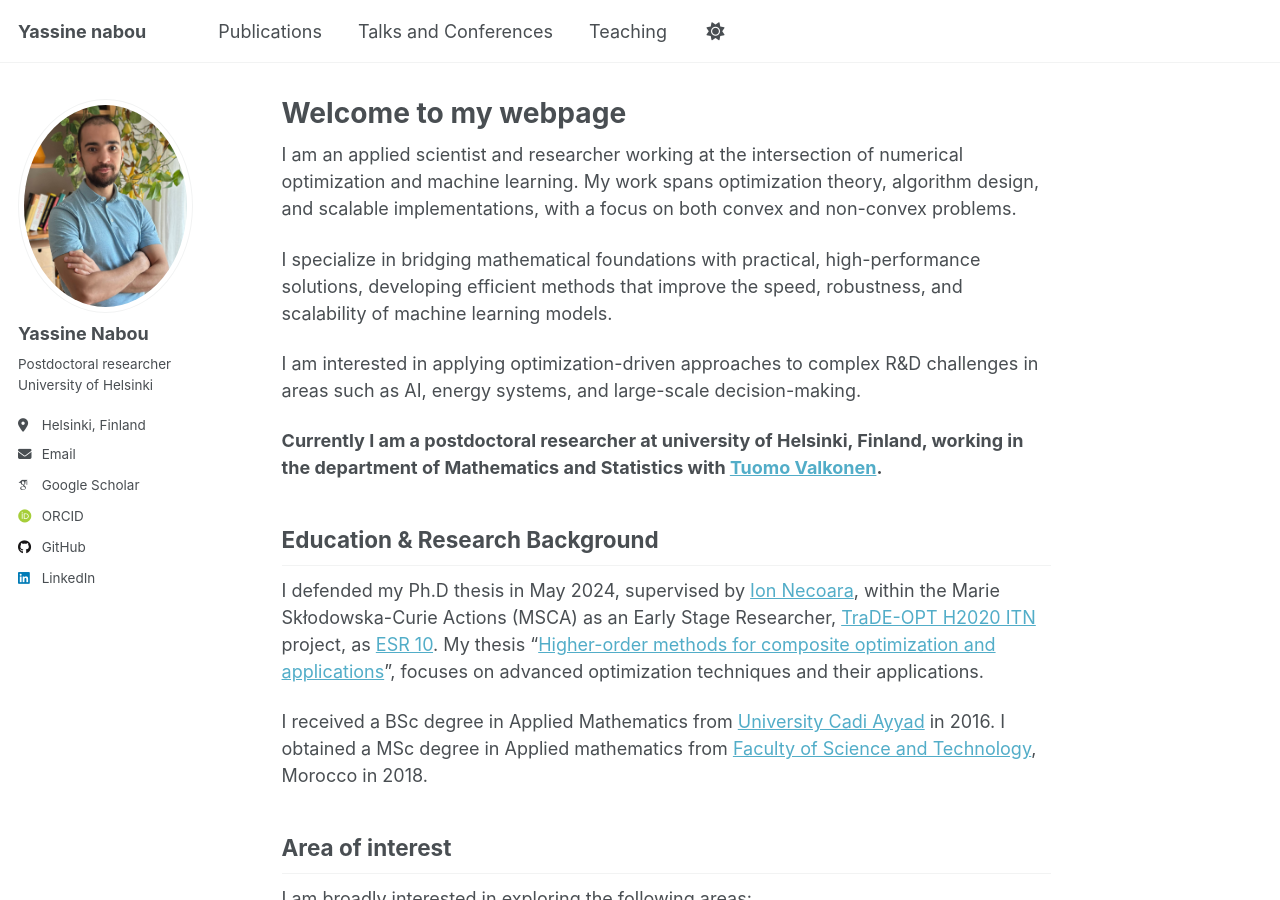
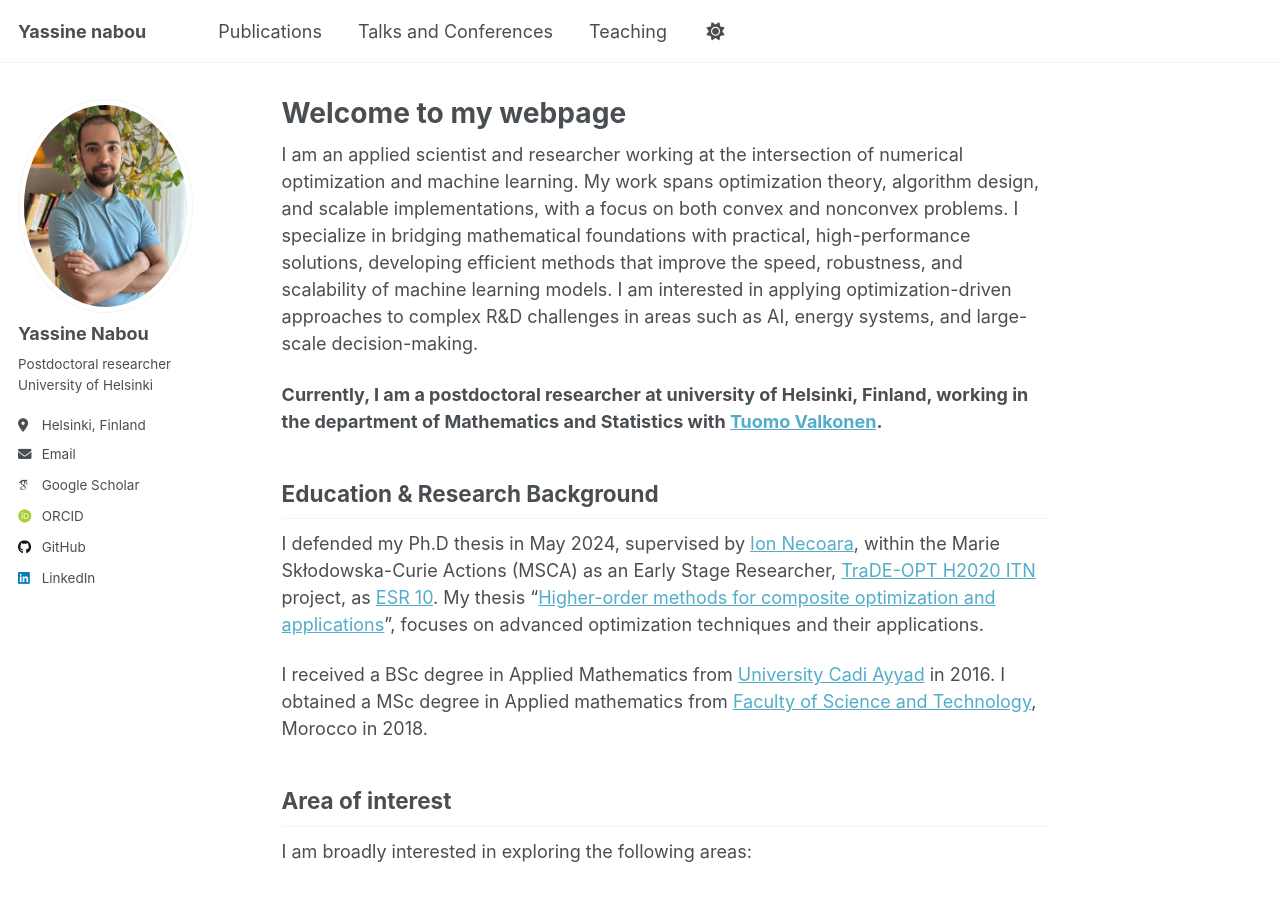
Before and after one commit to Yassine-Nabou/Yassine-Nabou.github.io, a Jekyll site: the page built from _pages/about.md, in a window 1280 px wide and 900 px high. Built offline with Jekyll 4.4.1, drawn with Linux system fonts in a browser that asks for light colours; some web fonts are replaced; a script that is not in the unit is left out.

Commit message:
Update about.md

```diff
--- a/_pages/about.md
+++ b/_pages/about.md
@@ -7,13 +7,11 @@ redirect_from:
   - /about.html
 ---
 
-I am an applied scientist and researcher working at the intersection of numerical optimization and machine learning. My work spans optimization theory, algorithm design, and scalable implementations, with a focus on both convex and non-convex problems.
-
+I am an applied scientist and researcher working at the intersection of numerical optimization and machine learning. My work spans optimization theory, algorithm design, and scalable implementations, with a focus on both convex and nonconvex problems.
 I specialize in bridging mathematical foundations with practical, high-performance solutions, developing efficient methods that improve the speed, robustness, and scalability of machine learning models.
-
 I am interested in applying optimization-driven approaches to complex R&D challenges in areas such as AI, energy systems, and large-scale decision-making.
 
-**Currently I am a postdoctoral researcher at university of Helsinki, Finland, working in the department of Mathematics and Statistics with [Tuomo Valkonen](https://tuomov.iki.fi).**
+**Currently, I am a postdoctoral researcher at university of Helsinki, Finland, working in the department of Mathematics and Statistics with [Tuomo Valkonen](https://tuomov.iki.fi).**
 
 
 ## Education & Research Background
```
